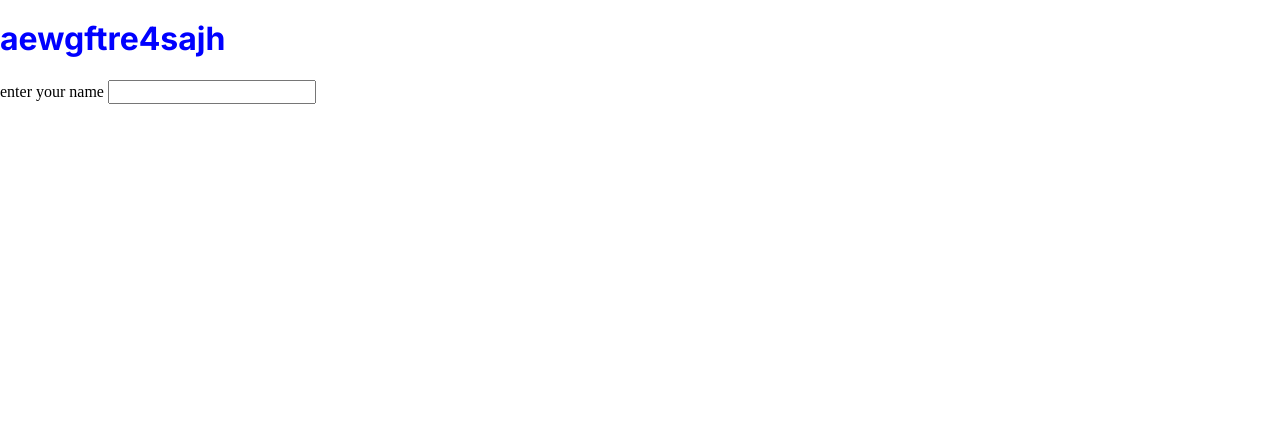
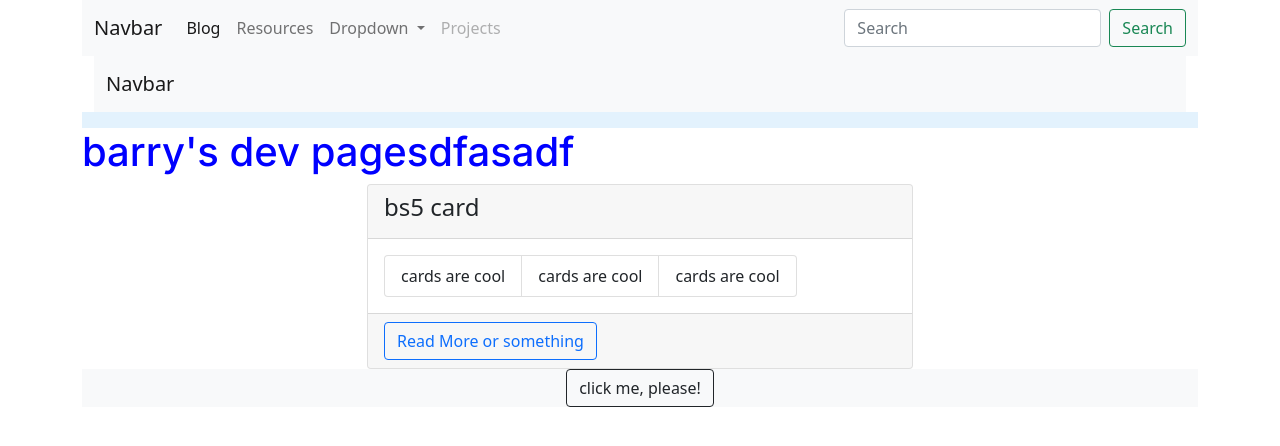
Before and after one commit to carinanestrada/carinanestrada, a plain HTML site: page docs/index.html in a window 1280 px wide. Drawn offline with nearby package versions, Linux system fonts and the light colour scheme.

Commit message:
Add files via upload

```diff
--- a/docs/index.html
+++ b/docs/index.html
@@ -1,29 +1,118 @@
-<!DOCTYPE html> <!-- a declaration of our current language (html5) -->
+<!DOCTYPE html> <!-- a declaration...HTML5  -->
 <html lang="en">
 
 <head>
 	<meta charset="UTF-8">
 	<meta name="viewport" content="width=device-width, initial-scale=1.0">
-	<link rel="stylesheet" href="https://cdnjs.cloudflare.com/ajax/libs/normalize/8.0.1/normalize.min.css">
-	<link href="https://cdnjs.cloudflare.com/ajax/libs/bootstrap/5.3.0-alpha1/js/bootstrap.min.js" integrity="sha512-eHx4nbBTkIr2i0m9SANm/cczPESd0DUEcfl84JpIuutE6oDxPhXvskMR08Wmvmfx5wUpVjlWdi82G5YLvqqJdA==" crossorigin="anonymous">
+
+	<title>bc profile</title>
+
+	<link rel="stylesheet" href="https://cdn.jsdelivr.net/npm/normalize.css@8.0.1/normalize.min.css">
+	<link href="https://cdn.jsdelivr.net/npm/bootstrap@5.0.2/dist/css/bootstrap.min.css" rel="stylesheet"
+		integrity="sha384-EVSTQN3/azprG1Anm3QDgpJLIm9Nao0Yz1ztcQTwFspd3yD65VohhpuuCOmLASjC" crossorigin="anonymous">
 	<link rel="stylesheet" href="styles/style.css">
-	<title>Document</title>
-	<style>
-		@import url('https://fonts.googleapis.com/css2?family=Lato:ital,wght@0,100;0,300;0,400;0,700;0,900;1,100;1,300;1,400;1,700;1,900&display=swap');
-		</style>
+
+
 </head>
 
-<body>
-	<!-- TODO: make a bootstrap profile card -->
+<body class="container">
 
-	<h1>
+	<nav class="navbar navbar-expand-lg navbar-light bg-light">
+		<div class="container-fluid">
+		  <a class="navbar-brand" href="#">Navbar</a>
+		  <button class="navbar-toggler" type="button" data-bs-toggle="collapse" data-bs-target="#navbarSupportedContent" aria-controls="navbarSupportedContent" aria-expanded="false" aria-label="Toggle navigation">
+			<span class="navbar-toggler-icon"></span>
+		  </button>
+		  <div class="collapse navbar-collapse" id="navbarSupportedContent">
+			<ul class="navbar-nav me-auto mb-2 mb-lg-0">
+			  <li class="nav-item">
+				<a class="nav-link active" aria-current="page" href="#">Blog</a>
+			  </li>
+			  <li class="nav-item">
+				<a class="nav-link" href="#">Resources</a>
+			  </li>
+			  <li class="nav-item dropdown">
+				<a class="nav-link dropdown-toggle" href="#" id="navbarDropdown" role="button" data-bs-toggle="dropdown" aria-expanded="false">
+				  Dropdown
+				</a>
+				<ul class="dropdown-menu" aria-labelledby="navbarDropdown">
+				  <li><a class="dropdown-item" href="#">Action</a></li>
+				  <li><a class="dropdown-item" href="#">Another action</a></li>
+				  <li><hr class="dropdown-divider"></li>
+				  <li><a class="dropdown-item" href="#">Something else here</a></li>
+				</ul>
+			  </li>
+			  <li class="nav-item">
+				<a class="nav-link disabled" href="#" tabindex="-1" aria-disabled="true">Projects</a>
+			  </li>
+			</ul>
+			<form class="d-flex">
+			  <input class="form-control me-2" type="search" placeholder="Search" aria-label="Search">
+			  <button class="btn btn-outline-success" type="submit">Search</button>
+			</form>
+		  </div>
+		</div>
+	  </nav>
 
-		aewgftre4sajh
-	</h1>
-<label> enter your name</label>
-<input>
+	<div class="container">
+		<nav class="navbar navbar-expand-lg navbar-light bg-light">
+		  <div class="container-fluid">
+			<a class="navbar-brand" href="#">Navbar</a>
+		  </div>
+		</nav>
+	  </div>
+
+<nav class="navbar navbar-light" style="background-color: #e3f2fd;">
+	<!-- Navbar content -->
+</nav>
+
+	 <h1>barry's dev pagesdfasadf</h1>
+<!--
+	<label>enter your name</label><br>
+	<hr>
+	<input>
+	TODO: make a bootstrap profile card https://www.w3schools.com/bootstrap5/bootstrap_cards.php
+
+	<div id="myDivId" class="myDivClass">here's my div</div>
+		 -->
+	<div class="row">
+		<div class="col-md-6 offset-md-3">
+			<div class="card">
+				<div class="card-header">
+					<h4 class="card-title">bs5 card</h4>
+				</div>
+				<div class="card-body">
+					<ul class="list-group list-group-horizontal">
+						<li class="list-group-item">cards are cool</li>
+						<li class="list-group-item">cards are cool</li>
+						<li class="list-group-item">cards are cool</li>					</ul>
+				</div>
+				<div class="card-footer">
+					<a class="btn btn-outline-primary" href="https://www.w3schools.com/bootstrap5/bootstrap_cards.php" target="bsCards">
+						Read More or something
+					</a>
+				</div>
+			</div>
+		</div>
+	</div>
+
+	<footer class="text-center bg-light">
+		<!-- <button>Click Me!</button> -->
+		<button id="btnClicky" type="button" class="btn btn-outline-dark">click me, please!</button>
+	</footer>
 
 
+
+	<!-- <p>here's some "naked" text </p> -->
+
+	<script src="https://code.jquery.com/jquery-3.7.1.min.js"
+		integrity="sha256-/JqT3SQfawRcv/BIHPThkBvs0OEvtFFmqPF/lYI/Cxo=" crossorigin="anonymous"></script>
+
+	<script src="https://cdn.jsdelivr.net/npm/bootstrap@5.0.2/dist/js/bootstrap.bundle.min.js"
+		integrity="sha384-MrcW6ZMFYlzcLA8Nl+NtUVF0sA7MsXsP1UyJoMp4YLEuNSfAP+JcXn/tWtIaxVXM"
+		crossorigin="anonymous"></script>
+
+	<script src="scripts/script.js"></script>
 
 </body>
 
```
